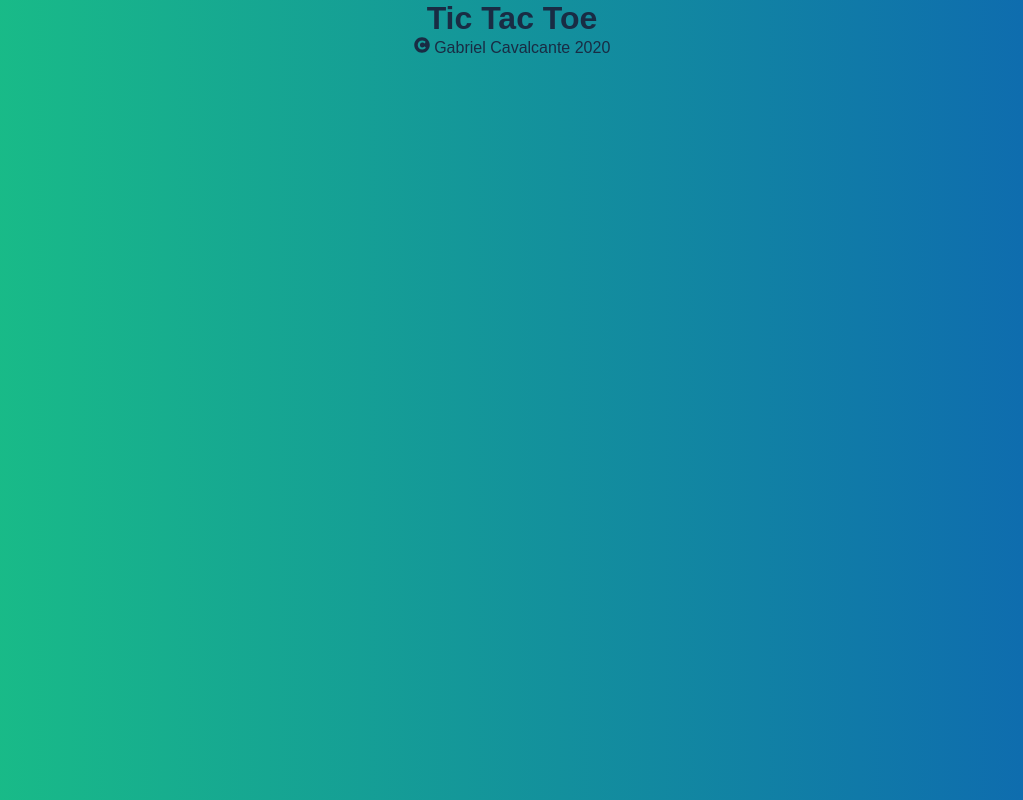
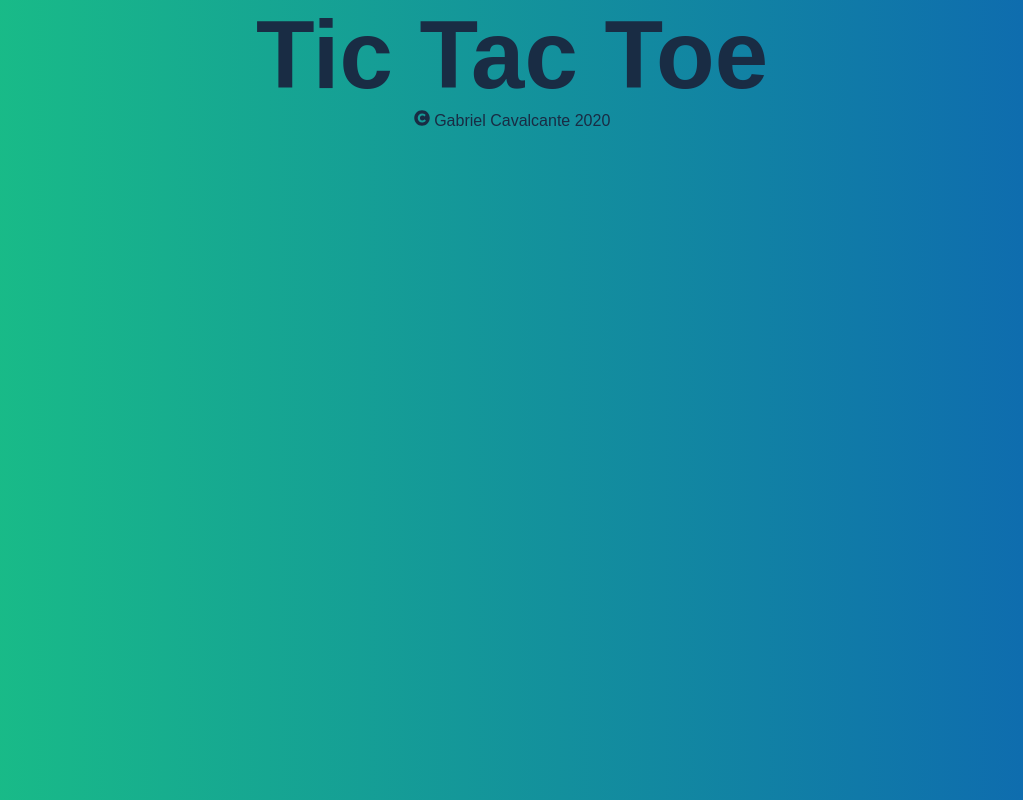
Before and after one commit to GabrielMCavalcante/TicTacToe, a React (Create React App) app: page / in a window 1280 px wide. Shown: the whole page, without its empty margins (128-1151 px from the left). Built offline with nearby package versions, Linux system fonts and the light colour scheme.

Commit message:
Created Header styles

```diff
--- a/src/components/Header/styles.css
+++ b/src/components/Header/styles.css
@@ -0,0 +1,3 @@
+.Header {
+    font-size: 3rem;
+}
```
